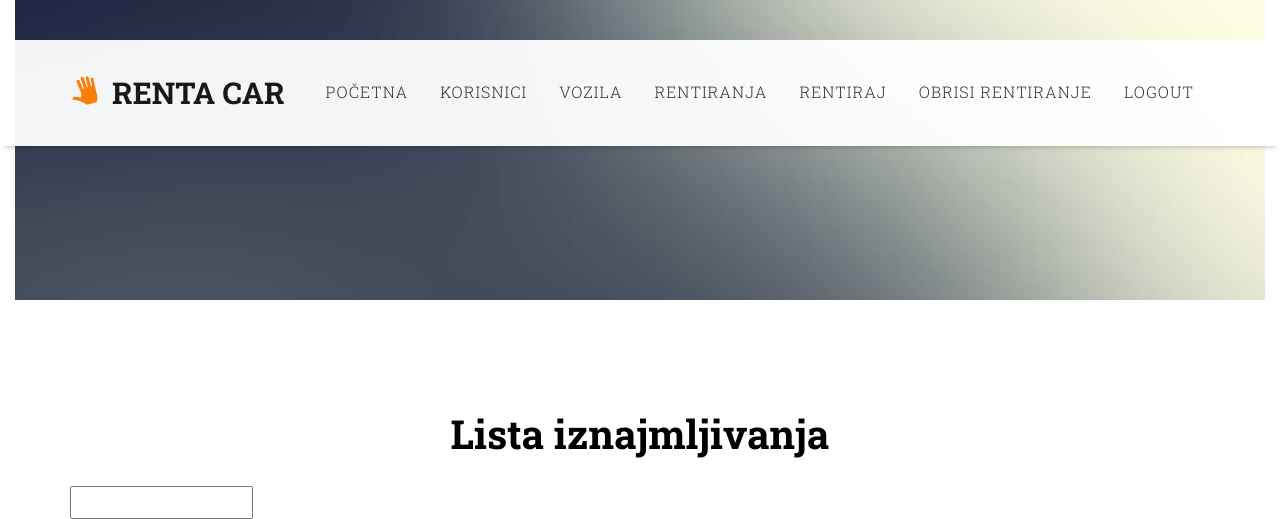
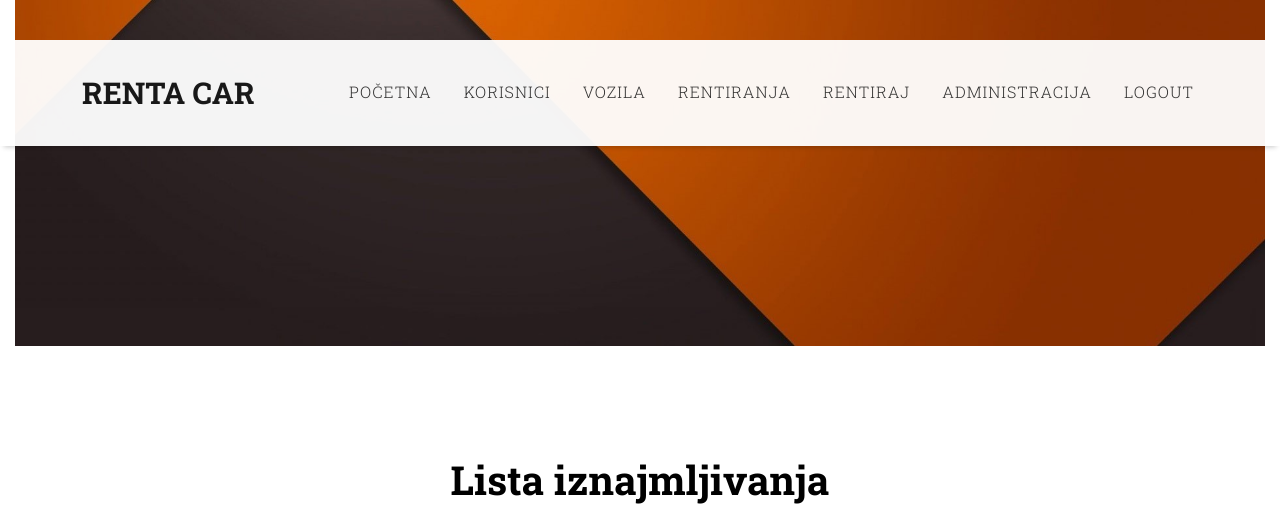
Before and after one commit to MomciloBogojevic2801/rentacar, a PHP site: page /index.php in a window 1280 px wide. Shown: the top 519 px of the page. Run offline with PHP 8.4, Linux system fonts and the light colour scheme; data that the repository does not hold is empty; some web fonts are replaced.

Commit message:
Dodate finalne izmene

```diff
--- a/header.php
+++ b/header.php
@@ -2,7 +2,7 @@
   <div class="container">
     <div class="nav-header">
       <a href="#" class="js-glavni-nav-toggle glavni-nav-toggle"><i></i></a>
-      <h1 id="glavni-logo"><a href="index.php"><i class="icon-hand"></i>Renta Car</a></h1>
+      <h1 id="glavni-logo"><a href="index.php"><i class=""></i>Renta Car</a></h1>
       <nav id="glavni-menu-wrap" role="navigation">
         <ul class="sf-menu" id="glavni-primary-menu">
           <li>
@@ -21,7 +21,7 @@
             <a href="dodajIznajmljivanje.php">Rentiraj</a>
           </li>
           <li>
-            <a href="administracijaIznajmljivanja.php">Obrisi rentiranje</a>
+            <a href="administracijaIznajmljivanja.php">Administracija</a>
           </li>
           <li>
           <a href="logout.php">Logout</a>
@@ -34,6 +34,6 @@
 </div>
 <aside id="glavni-hero" class="js-fullheight">
 <div class="container-fluid">
-  <img src="images/pozadina.jpg" class="img img-responsive">
+  <img src="images/pozadina2.jpg" class="img img-responsive">
 </div>
 </aside>
```
Also changed, not shown: images/pozadina1.jpg (added), images/pozadina2.jpg (added).
